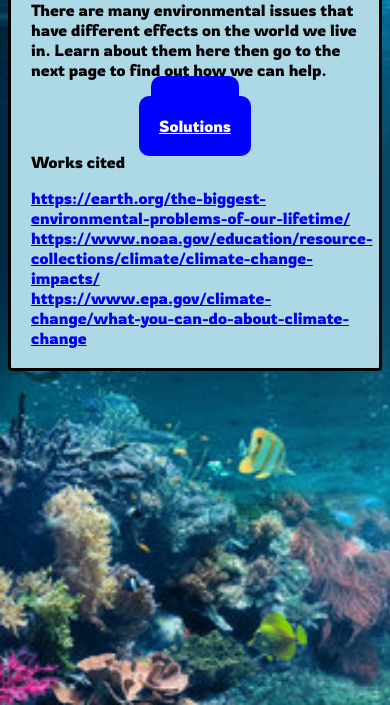
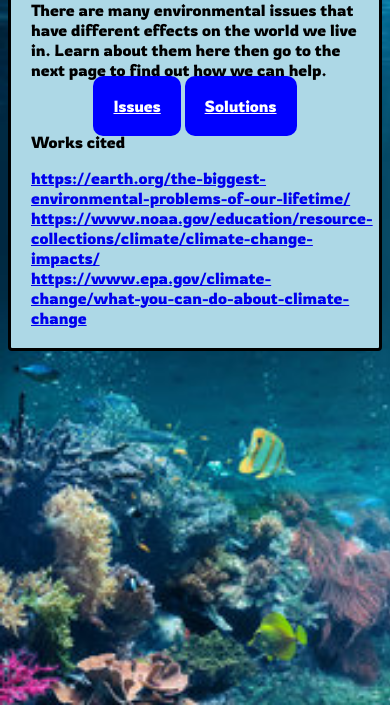
Before and after one commit to water3god/TSASoftDev, a plain HTML site: page index.html in a window 390 px wide. Shown: the part 139-844 px from the top of the page. Drawn offline with Linux system fonts and the light colour scheme.

Commit message:
fixed mobile overlapping buttons

```diff
--- a/info.css
+++ b/info.css
@@ -57,6 +57,11 @@ button {
     border-radius: 10px;
 }
 .links {
-    align-items: center;
     text-align: center;
 }
+
+@media (max-width: 470px) {
+    .links>a{
+        margin: 0px;
+    }
+}
```
